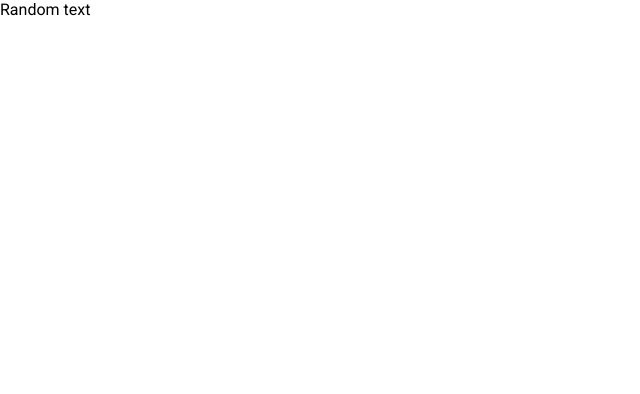
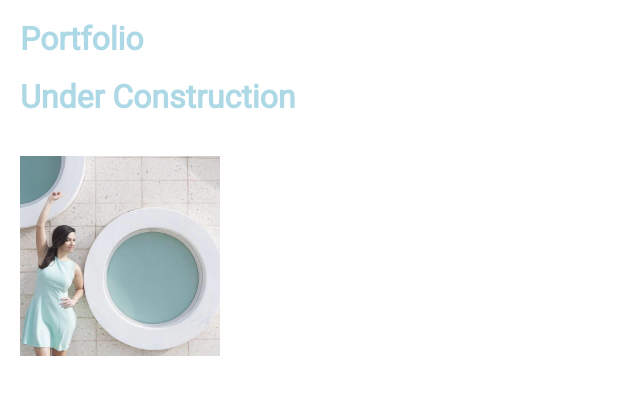
Before and after one commit to houdabenqassem/portfolio, a React (Create React App) app: page / in a window 1280 px wide. Shown: the top 394 px of the page, without its empty margins (0-640 px from the left). Built offline with nearby package versions, Linux system fonts and the light colour scheme.

Commit message:
Add profile picture

```diff
--- a/src/App.js
+++ b/src/App.js
@@ -1,11 +1,24 @@
 import React, { Component } from 'react';
+import ProfilePicture from './components/ProfilePicture';
+import styled from 'styled-components';
+
+const Heading = styled.h1`
+  color: lightblue;
+  margin: 20px;
+
+`;
 
 
 class App extends Component {
   render() {
     return (
       <div>
-        Random text
+       <Heading>{'Portfolio'} </Heading>
+        <Heading>{'Under Construction'} </Heading>
+
+
+        <ProfilePicture/>
+
       </div>
     );
   }
--- /dev/null
+++ b/src/components/ProfilePicture/index.js
@@ -0,0 +1,15 @@
+import React from 'react';
+import cutepic from './houda.jpg';
+import styled from 'styled-components';
+
+const Image = styled.img`
+  height: 200px;
+  margin: 20px;
+
+`;
+const ProfilePicture = () => (
+  <Image src={cutepic} />
+);
+
+
+export default ProfilePicture;
```
Also changed, not shown: src/components/ProfilePicture/houda.jpg (added).
